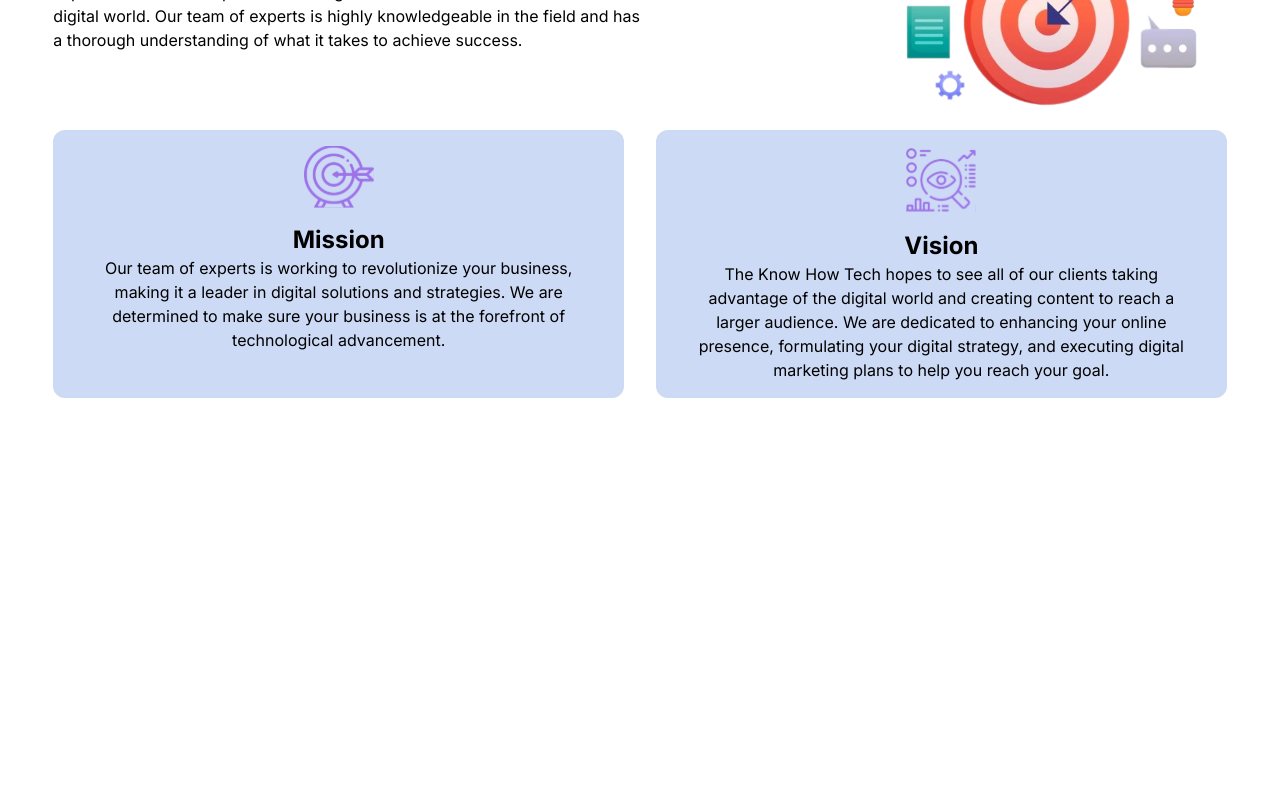
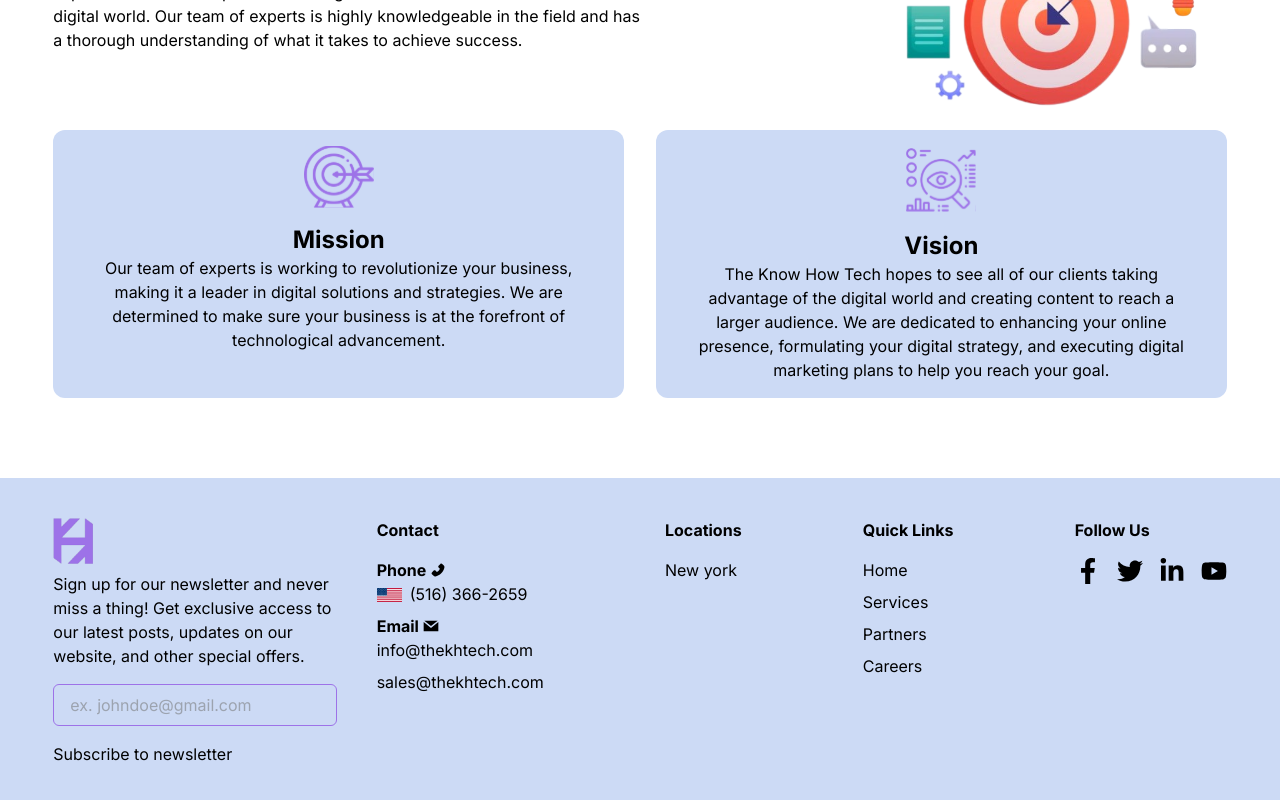
Before and after one commit to lugh-tuatha/thekhtech, a Next.js app: page / in a window 1280 px wide. Shown: the part 400-1200 px from the top of the page. Before the commit the page ends 814 px from the top, so only its background shows below. Built offline with nearby package versions, Linux system fonts and the light colour scheme.

Commit message:
add: footer

```diff
--- a/src/app/globals.css
+++ b/src/app/globals.css
@@ -5,3 +5,16 @@
 :root{
   --primary: #9D72E8;
 }
+
+/* tailwind apply */
+.lg-flex-between{
+  @apply lg:flex justify-between;
+}
+
+.flex-middle{
+  @apply flex items-center;
+}
+
+.md-flex-between{
+  @apply md:flex justify-center;
+}
--- a/src/app/layout.tsx
+++ b/src/app/layout.tsx
@@ -2,6 +2,7 @@ import './globals.css'
 import { Inter } from 'next/font/google'
 
 import Navbar from '@/components/navbar'
+import Footer from '@/components/footer'
 
 const inter = Inter({ subsets: ['latin'] })
 
@@ -22,6 +23,7 @@ export default function RootLayout({
         <div className='container w-11/12 mx-auto'>
           {children}
         </div>
+        <Footer />
       </body>
     </html>
   )
--- /dev/null
+++ b/src/components/button/index.jsx
@@ -0,0 +1,9 @@
+import React, { Children } from 'react'
+
+function Button({children}) {
+  return (
+    <button>{children}</button>
+  )
+}
+
+export default Button
--- /dev/null
+++ b/src/components/footer/index.tsx
@@ -0,0 +1,94 @@
+import React from 'react'
+
+import Image from 'next/image'
+import Button from '../button'
+
+import * as Fa from "react-icons/fa";
+import * as Ai from "react-icons/ai";
+import * as Gr from "react-icons/gr";
+
+import { Navlinks } from '@/data/Navlinks';
+import Link from 'next/link';
+
+function Footer() {
+  return (
+    <div className="bg-secondary text-black">
+      <div className='lg-flex-between mt-20 py-10 gap-10 w-11/12 container mx-auto '>
+        <div className='w-full lg:w-1/4 mb-6'>
+          <Image
+            src="/assets/logos/KH-LOGO.png"
+            alt='Brand logo'
+            width={40}
+            height={40}/>
+          <p className='mt-2 mb-4'>Sign up for our newsletter and never miss a thing! Get exclusive access to our latest posts, updates on our website, and other special offers.</p>
+          <input placeholder='ex. johndoe@gmail.com' type="email" className='mb-4 w-full border rounded-md py-2 px-4 focus:outline-none bg-transparent border-primary'/>
+          <Button>Subscribe to newsletter</Button>
+        </div>
+
+        <div className='lg-flex-between w-full lg:w-3/4'>
+          <div className='mb-6'>
+            <h1 className='title font-bold mb-4'>Contact</h1>
+            <ul>
+              <li>
+                <div className='flex-middle font-bold gap-1 mr-2'>
+                  <p>Phone</p>
+                  <Ai.AiFillPhone/>
+                </div>
+                <div className='mb-2'>
+                  <Image
+                    src="/assets/icons/flag/usa.png"
+                    alt='Brand logo'
+                    width={25}
+                    height={10}
+                    className='inline mr-2'/>
+                  <span>(516) 366-2659</span>
+                </div>
+
+              </li>
+
+              <li>
+                <div className='flex-middle font-bold gap-1 mr-2'>
+                  <p>Email</p>
+                  <Gr.GrMail/>
+                </div>
+                <span className='block mb-2'>info@thekhtech.com</span>
+                <span>sales@thekhtech.com</span>
+              </li>
+            </ul>
+          </div>
+
+          <div className='mb-6'>
+            <h1 className='title font-bold mb-4'>Locations</h1>
+            <ul>
+              <li className='mb-2'>New york</li>
+            </ul>
+          </div>
+
+          <div>
+            <h1 className='title font-bold mb-4'>Quick Links</h1>
+            <ul className='cursor-pointer'>
+              {Navlinks.map((link) => (
+                <li key={link.name} className='mb-2 hover:underline'>
+                  <Link href={link.href}>{link.name}</Link>
+                </li>
+              ))}
+            </ul>
+          </div>
+
+          <div className=''>
+            <h1 className='title font-bold mb-4'>Follow Us</h1>
+            <div className="flex gap-4 cursor-pointer">
+              <Fa.FaFacebookF size={26} />
+              <Fa.FaTwitter size={26} />
+              <Fa.FaLinkedinIn size={26} />
+              <Fa.FaYoutube size={26} />
+            </div>
+          </div>
+        </div>
+
+      </div>
+    </div>
+  )
+}
+
+export default Footer
```
Also changed, not shown: public/assets/icons/flag/ph.png (added), public/assets/icons/flag/usa.png (added).
